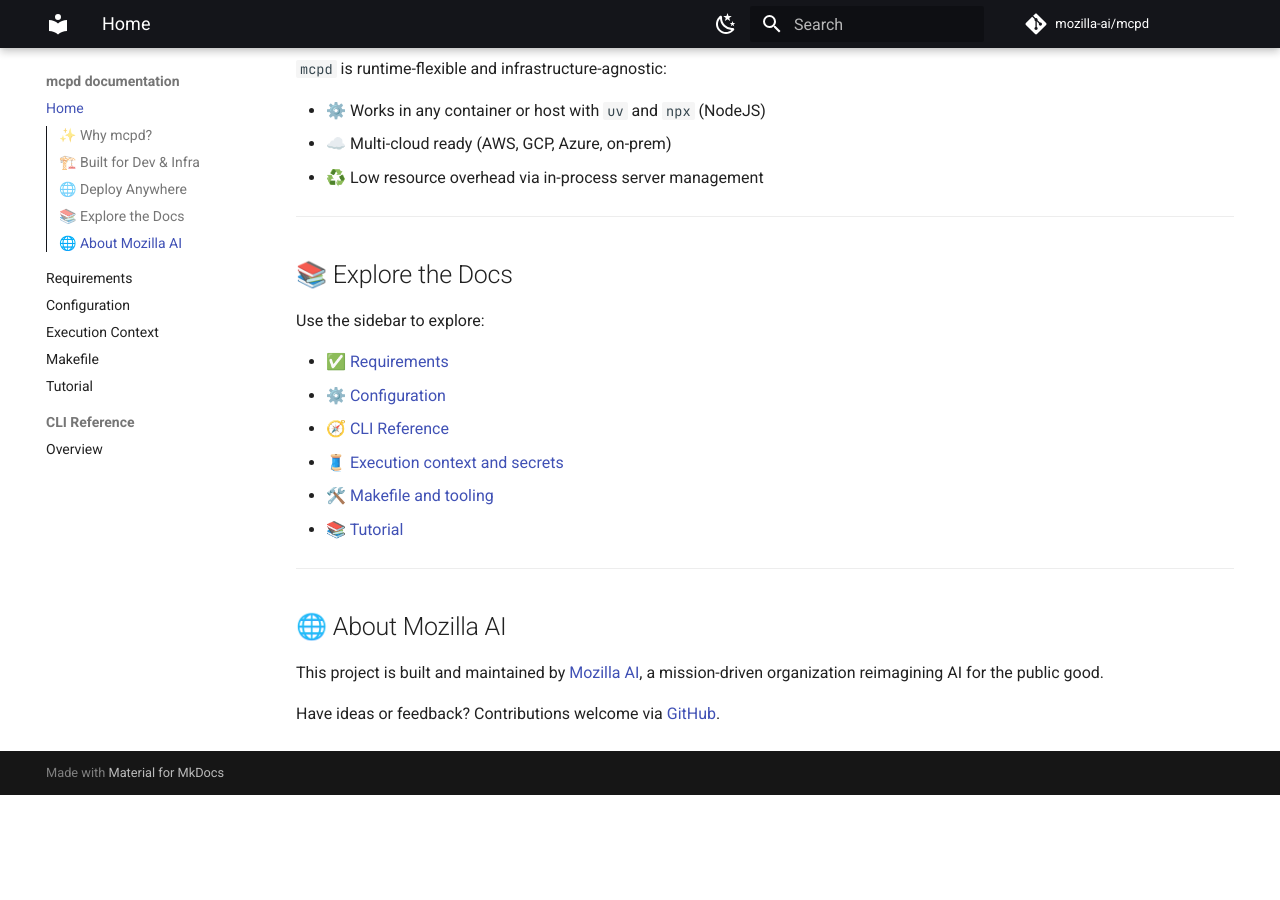
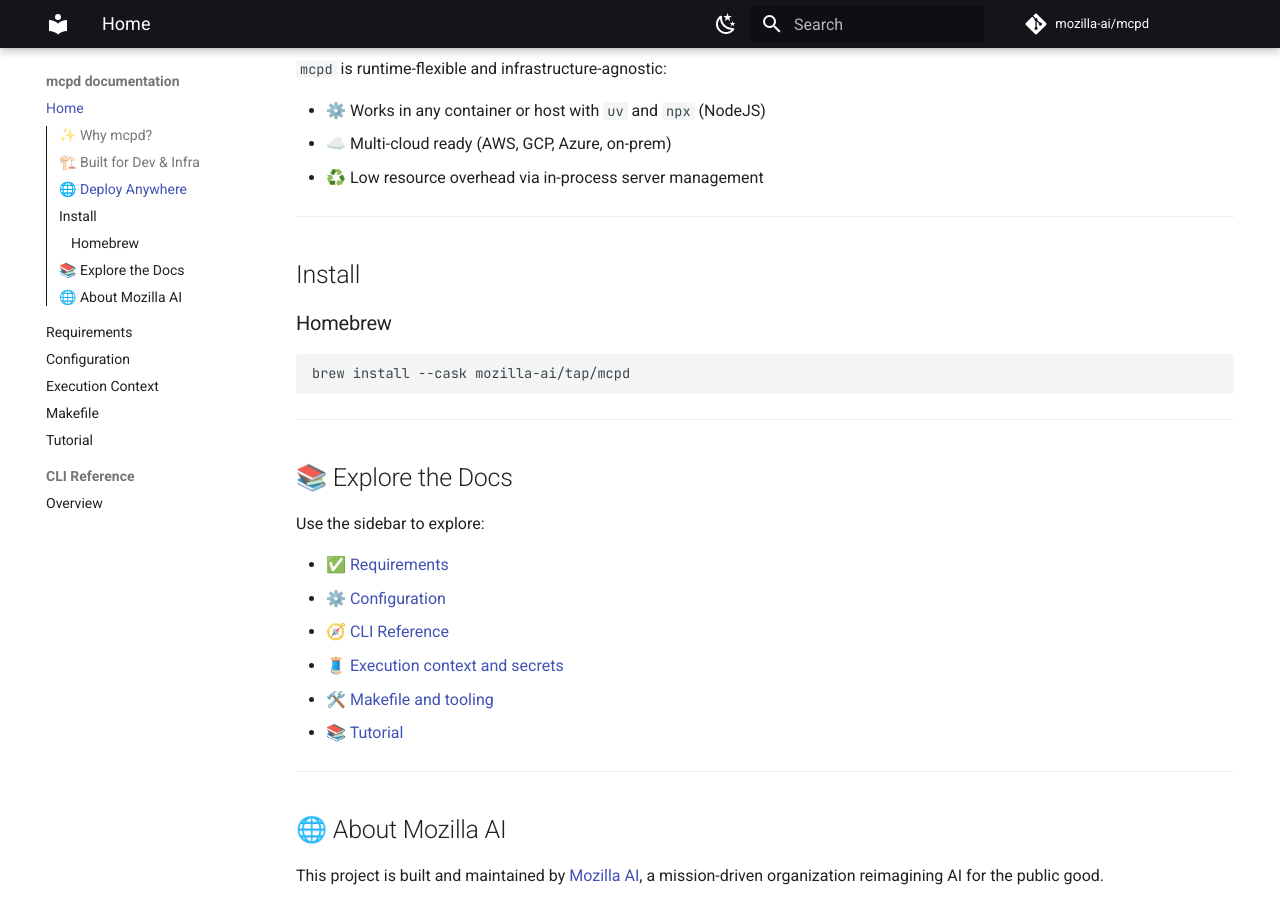
Before and after one commit to mozilla-ai/mcpd, an MkDocs documentation site: the page built from docs/index.md, in a window 1280 px wide and 900 px high, scrolled down 1592 px. Built offline with MkDocs 1.6.1 and Material for MkDocs 9.7.7, drawn with Linux system fonts in a browser that asks for light colours; comment, search, counter and statistics services are not loaded; before the commit the page ends 2387 px from its top, so only the background shows below that.

Commit message:
Add brew install command to docs (#120)

````diff
--- a/docs/index.md
+++ b/docs/index.md
@@ -65,6 +65,16 @@
 
 ---
 
+## Install
+
+### Homebrew
+
+```bash
+brew install --cask mozilla-ai/tap/mcpd
+```
+
+---
+
 ## 📚 Explore the Docs
 
 Use the sidebar to explore:
````
